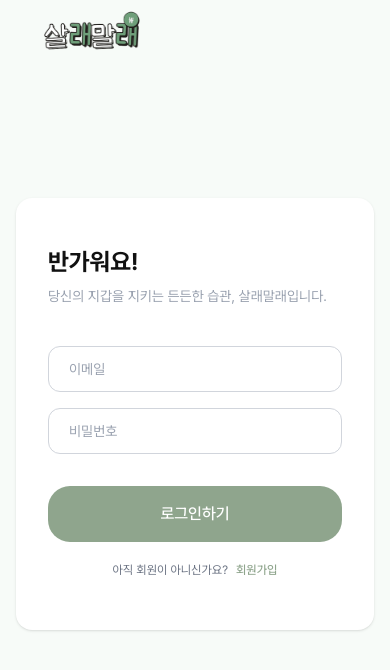
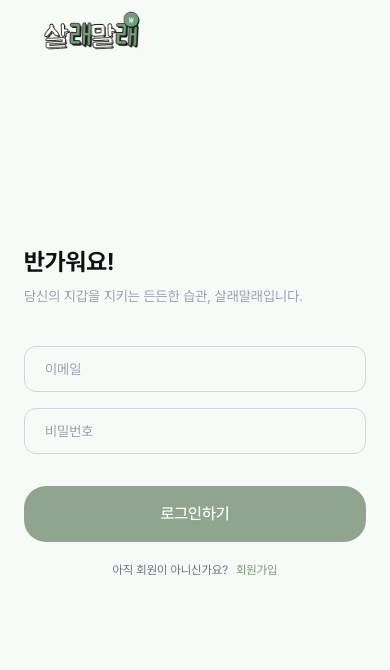
Before and after one commit to Hankyung-Toss-delta/sallae-malrae, a Next.js app: page /auth/login in a window 390 px wide. Shown: the top 670 px of the page. Built offline with nearby package versions, Linux system fonts and the light colour scheme.

Commit message:
feat: 로그인 페이지 UI 다듬기 및 빈 값 메시지 개선

```diff
--- a/src/app/auth/login/page.jsx
+++ b/src/app/auth/login/page.jsx
@@ -4,7 +4,6 @@ import { useState } from "react";
 import { useRouter, useSearchParams } from "next/navigation";
 import Link from "next/link";
 
-import AuthCard from "@/components/auth/AuthCard";
 import Header from "@/components/layout/Header";
 import ErrorAlert from "@/components/ui/ErrorAlert";
 import Input from "@/components/ui/Input";
@@ -30,7 +29,7 @@ export default function LoginPage() {
     setErrorMessage("");
 
     if (!email || !password) {
-      setErrorMessage(ERROR_MESSAGES.REQUIRED_FIELD);
+      setErrorMessage("이메일과 비밀번호를 입력해주세요.");
       return;
     }
 
@@ -62,7 +61,7 @@ export default function LoginPage() {
     <main className="flex min-h-screen items-center justify-center px-4 pt-20 pb-24">
       <Header variant="auth" />
 
-      <AuthCard>
+      <div className="w-full max-w-md px-2 py-6 lg:rounded-2xl lg:bg-white lg:p-8 lg:shadow-sm">
         <h1 className="mt-4 mb-2 text-2xl font-bold">반가워요!</h1>
 
         <p className="mb-10 text-sm text-gray-400">
@@ -119,7 +118,7 @@ export default function LoginPage() {
             회원가입
           </Link>
         </div>
-      </AuthCard>
+      </div>
     </main>
   );
 }
```
